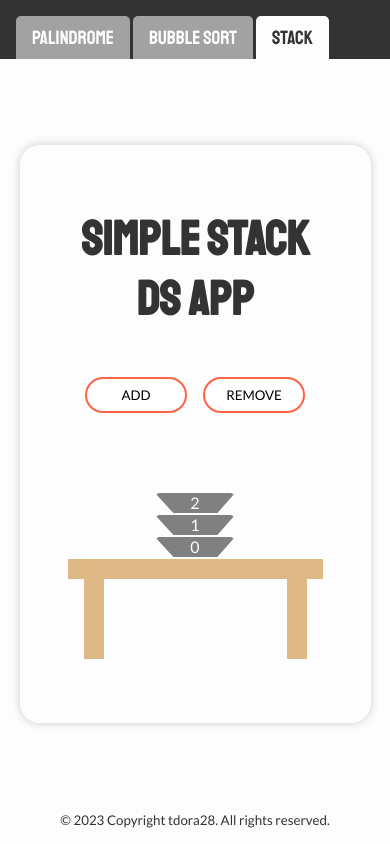
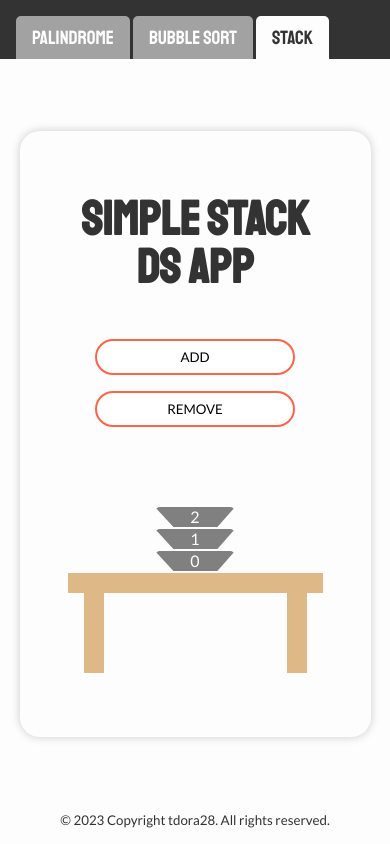
Before and after one commit to tdora28/datastructures, a React (Vite) app: page / in a window 390 px wide. Both pictures are taken after a click on the button "Stack". Built offline with nearby package versions, Linux system fonts and the light colour scheme.

Commit message:
Fix CSS issues

```diff
--- a/src/index.css
+++ b/src/index.css
@@ -44,6 +44,7 @@ header {
 nav ul {
   display: flex;
   gap: 0.2rem;
+  align-items: end;
 }
 nav ul li {
   list-style-type: none;
@@ -127,6 +128,7 @@ nav ul li button.active:hover {
   gap: 1rem;
   width: 95%;
   max-width: 800px;
+  margin: 2rem;
 }
 .bubble-main > * {
   width: 100%;
@@ -196,6 +198,7 @@ nav ul li button.active:hover {
 .stack-title {
   font-size: 3rem;
   text-align: center;
+  line-height: 1;
 }
 .stack-operations {
   display: flex;
@@ -261,6 +264,16 @@ nav ul li button.active:hover {
   justify-self: end;
   margin-right: 1rem;
 }
+@media (max-width: 500px) {
+  .stack-operations {
+    flex-direction: column;
+    align-items: center;
+  }
+  .stack-button {
+    width: 100%;
+    max-width: 200px;
+  }
+}
 
 /* FOOTER */
 footer {
```
